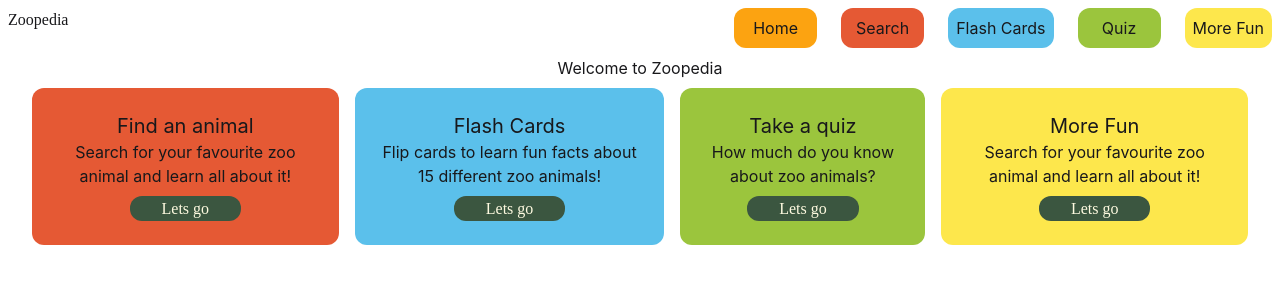
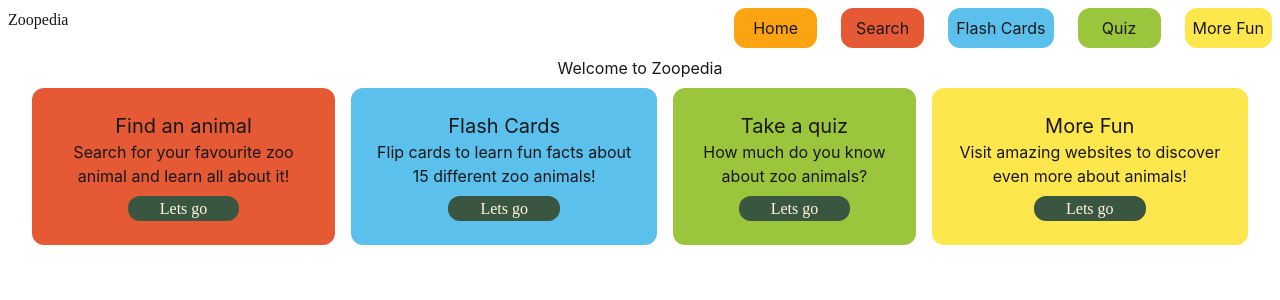
Before and after one commit to CFG-Group-7/CFG-Group-Project, a React (Vite) app: page / in a window 1280 px wide. Shown: the top 300 px of the page. Built offline with nearby package versions, Linux system fonts and the light colour scheme.

Commit message:
Removed unnecessary spaces. Corrected more-fun feature card description

```diff
--- a/src/App.jsx
+++ b/src/App.jsx
@@ -17,7 +17,7 @@ function App() {
                 <div className="bg-[#E55934] rounded-xl text-center m-2 p-6">
                     <FeatureCard
                         title="Find an animal"
-                        description=" Search for your favourite zoo animal and learn all about it!"
+                        description="Search for your favourite zoo animal and learn all about it!"
                         pageLink="/search"
                     />
                 </div>
@@ -25,7 +25,7 @@ function App() {
                 <div className="bg-[#5BC0EB] rounded-xl text-center m-2 p-6">
                     <FeatureCard
                         title="Flash Cards"
-                        description=" Flip cards to learn fun facts about 15 different zoo animals!"
+                        description="Flip cards to learn fun facts about 15 different zoo animals!"
                         pageLink="/flash-cards-page"
                     />
                 </div>
@@ -33,7 +33,7 @@ function App() {
                 <div className="bg-[#9BC53D] rounded-xl text-center m-2 p-6">
                     <FeatureCard
                         title="Take a quiz"
-                        description=" How much do you know about zoo animals?"
+                        description="How much do you know about zoo animals?"
                         pageLink="/quiz"
                     />
                 </div>
@@ -41,7 +41,7 @@ function App() {
                 <div className="bg-[#FDE74C] rounded-xl text-center m-2 p-6">
                     <FeatureCard
                         title="More Fun"
-                        description=" Search for your favourite zoo animal and learn all about it!"
+                        description="Visit amazing websites to discover even more about animals!"
                         pageLink="/more-fun"
                     />
                 </div>
```
